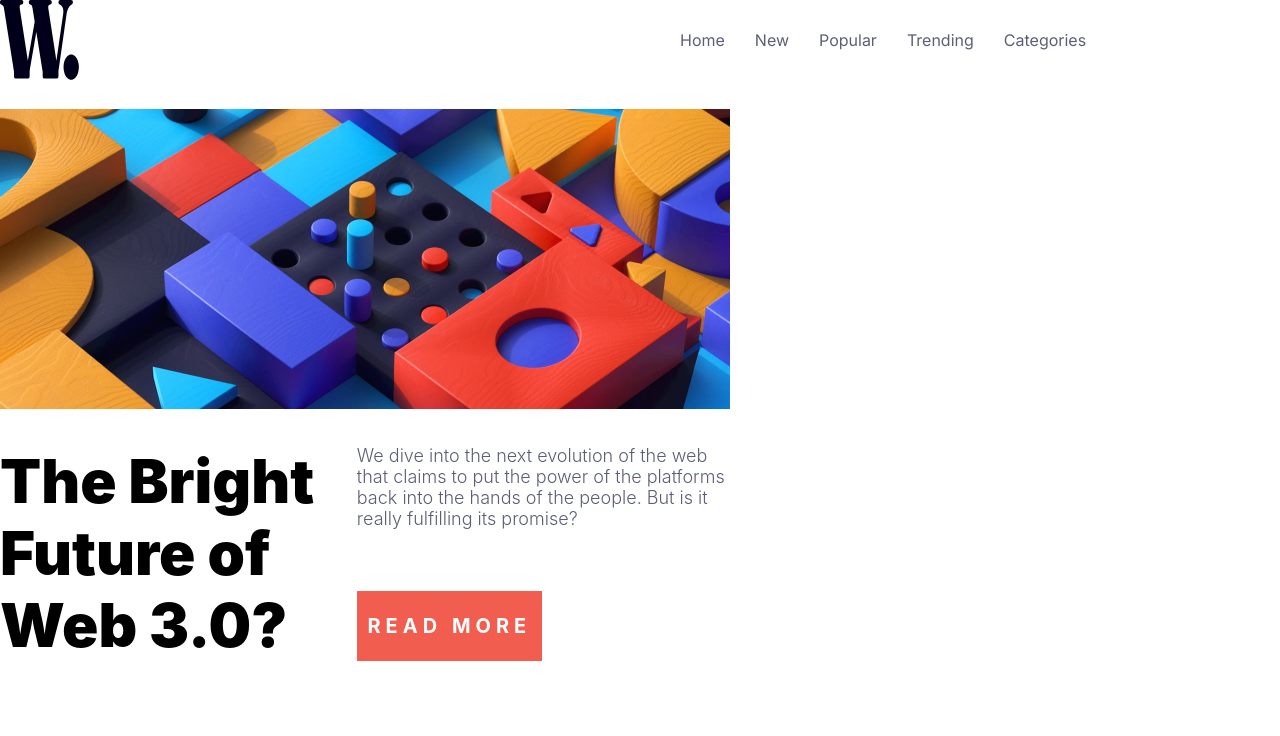
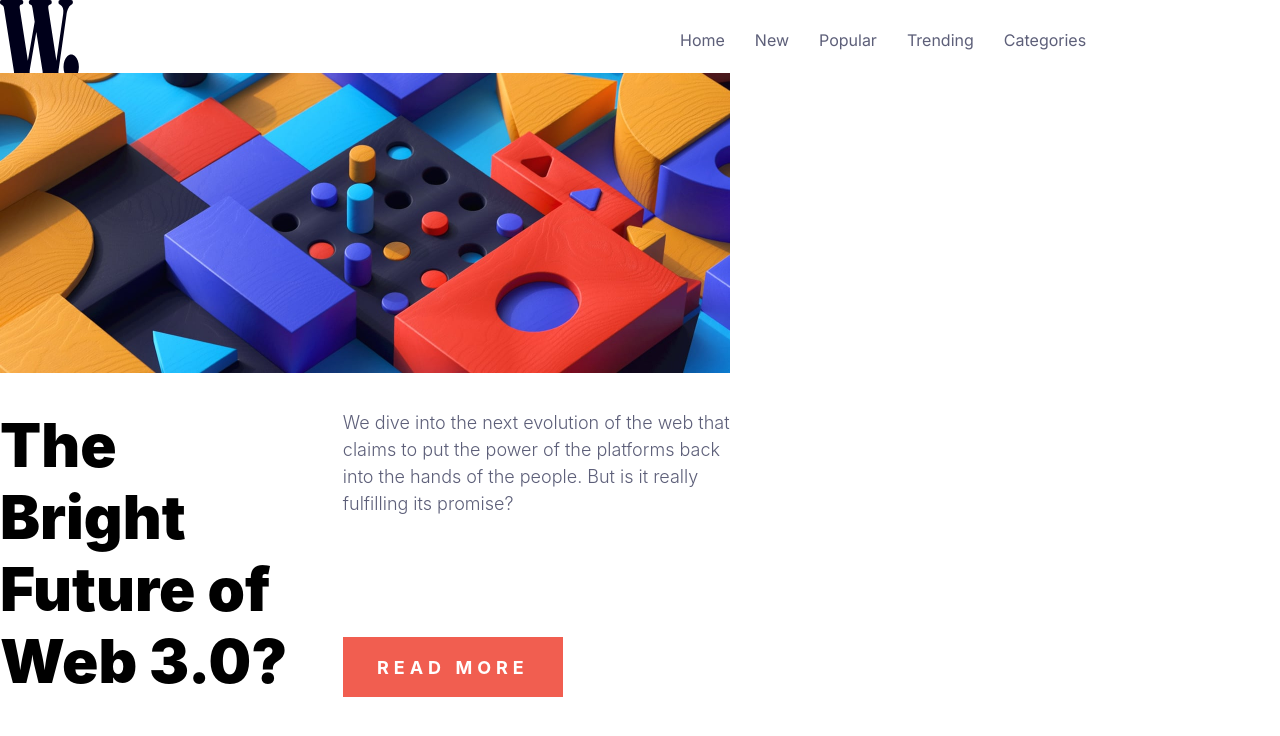
Before and after one commit to tbbui-732/news-homepage, a React (Create React App) app in the folder app/: page / in a window 1280 px wide. Shown: the top 736 px of the page. Built offline with nearby package versions, Linux system fonts and the light colour scheme.

Commit message:
Readjusted font size for read more button

```diff
--- a/app/src/components/stylesheet/MainHeading.css
+++ b/app/src/components/stylesheet/MainHeading.css
@@ -42,6 +42,7 @@
   font-size: 18px;
   font-weight: 300;
   color: hsl(236, 13%, 42%);
+  line-height: 27px;
 }
 
 /* removes all default button stylings */
@@ -63,8 +64,8 @@ button, input[type="submit"], input[type="reset"] {
   /* padding: 18px 33px 18px 33px; */
   letter-spacing: 5px;
   font-weight: bold;
-  font-size: 20px;
+  font-size: 18px;
 
-  width: 185px;
-  height: 70px;
+  width: 220px;
+  height: 60px;
 }
```
